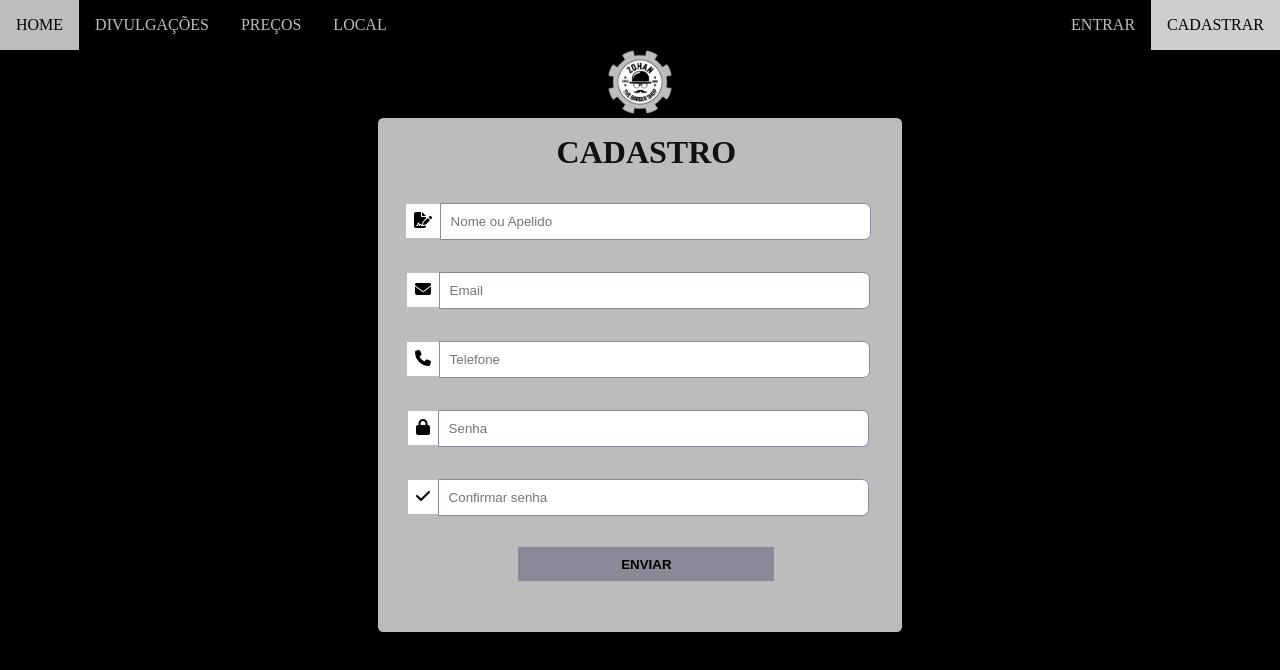
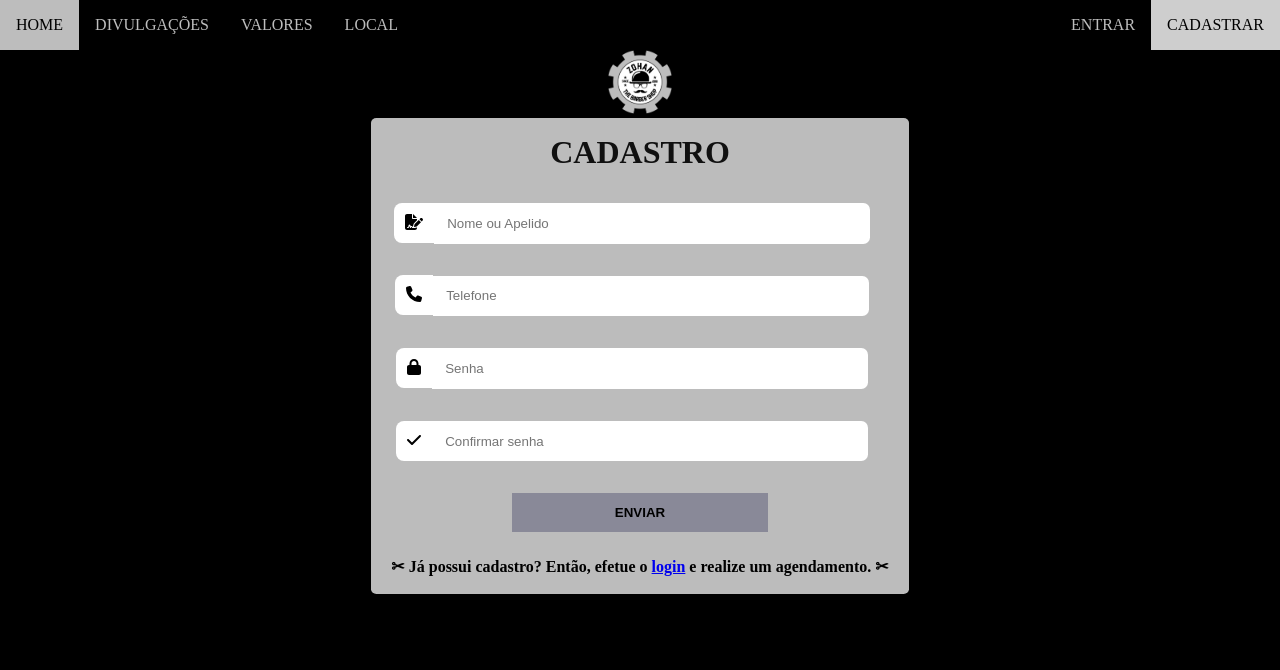
Before and after one commit to alvarolopes2021/zohan-c317, an Angular app: page /signup in a window 1280 px wide. Shown: the top 670 px of the page. Built offline with nearby package versions, Linux system fonts and the light colour scheme; a web font is replaced by a local one.

Commit message:
feat: signup page front end is done

```diff
--- a/src/app/home/prices/prices.component.html
+++ b/src/app/home/prices/prices.component.html
@@ -19,7 +19,12 @@
                     </tr>
                     <tr>
                         <td>PEZINHO</td>
-                        <td>R$05.00</td>
+                        <td>R$5.00</td>
+                    </tr>
+
+                    <tr>
+                        <td>SOBRANCELHA</td>
+                        <td>R$5.00</td>
                     </tr>
                 </table>
             </div>
--- a/src/app/navs/home-nav/home-nav.component.html
+++ b/src/app/navs/home-nav/home-nav.component.html
@@ -2,7 +2,7 @@
     <ul>
         <a routerLink="/home"> <li routerLinkActive="active"> HOME </li>  </a>
         <a routerLink="/ads"> <li routerLinkActive="active"> DIVULGAÇÕES </li> </a>
-        <a routerLink="/prices"> <li routerLinkActive="active"> PREÇOS </li> </a>
+        <a routerLink="/prices"> <li routerLinkActive="active"> VALORES </li> </a>
         <a routerLink="/location"> <li routerLinkActive="active"> LOCAL </li> </a>
         <a routerLink="/signup"> <li class="menu-right" routerLinkActive="active"> CADASTRAR </li> </a>
         <a href=""> <li class="menu-right" routerLinkActive="active"> ENTRAR </li> </a>
--- a/src/app/signup/signup.component.css
+++ b/src/app/signup/signup.component.css
@@ -31,37 +31,39 @@ h1{
     margin-bottom: 5%;
     border-radius: 1%;
     padding-left: 1%;
+    padding-right: 1%;
 }
 
 
 input[type="text"],
 input[type="tel"],
-input[type="password"],
-input[type="email"]{
+input[type="password"]{
      width: 80%;
-     padding: 0.75em;
+     padding: 2.5%;
      margin-top: 1.2em;
      margin-right: 1.2em;
      margin-bottom: 1.2em;
-     border: 1px solid #898998;
+     border: none;
      border-bottom-right-radius: 0.5em;
      border-top-right-radius: 0.5em;
+
  }
 
 
- input[type="submit"]{
+ .submit{
      margin-top: 3%;
      margin-left: 0;
-     margin-bottom: 10%;
+     margin-bottom: 5%;
      width: 50%;
-     padding: 0.7em;
+     padding: 0.9em;
      background-color: #898998;
      border: none;
      cursor: pointer;
      font-weight: bolder;
+     text-decoration: none;
  }
 
- input[type="submit"]:hover{
+ .submit:hover{
     background-color: #9a9a9a;
 }
 
@@ -69,6 +71,15 @@ input[type="email"]{
     color: #000;
     background-color: #fff;
     display: inline-block;
-    padding: 0.5em;
+    padding: 2.15%;
+    border-top-left-radius: 0.5em;
+    border-bottom-left-radius: 0.5em;
+}
+.input-icons:hover{
+    cursor: pointer;
+}
 
+.alreadyUser{
+    color: #000;
+    font-weight: bolder;
 }
--- a/src/app/signup/signup.component.html
+++ b/src/app/signup/signup.component.html
@@ -7,34 +7,29 @@
     <div class="hold-form">
 
         <h1>CADASTRO</h1>
-        <form action="">
+
+        <form [formGroup]="signupForm">
 
             <div class="input-container">
                 <label for="username">
                     <fa-icon [icon]="icons.get('faFileSignature')" class="input-icons"></fa-icon>
                 </label>
-                <input type="text" id="username" placeholder="Nome ou Apelido">
+                <input type="text" id="username" name="username" formControlName="userName"
+                    placeholder="Nome ou Apelido">
             </div>
 
             <div class="input-container">
-                <label for="email">
-                    <fa-icon [icon]="icons.get('faEnvelope')" class="input-icons"></fa-icon>
-                </label>
-                <input type="email" id="email" placeholder="Email">
-            </div>
-
-            <div class="input-container">
-                <label for="">
+                <label for="phone">
                     <fa-icon [icon]="icons.get('faPhone')" class="input-icons"></fa-icon>
                 </label>
-                <input type="tel" placeholder="Telefone">
+                <input type="tel" name="phone" id="phone" formControlName="userPhone" placeholder="Telefone">
             </div>
 
             <div class="input-container">
                 <label for="psw">
                     <fa-icon [icon]="icons.get('faLock')" class="input-icons"></fa-icon>
                 </label>
-                <input type="password" name="" id="psw" placeholder="Senha">
+                <input type="password" id="psw" name="psw" formControlName="userPsw" placeholder="Senha">
             </div>
 
 
@@ -42,14 +37,24 @@
                 <label for="confirmPsw">
                     <fa-icon [icon]="icons.get('faCheck')" class="input-icons"></fa-icon>
                 </label>
-                <input type="password" name="" id="confirmPsw" placeholder="Confirmar senha">
+                <input type="password" id="confirmPsw" name="confirmPsw" formControlName="userConfirmPsw"
+                    placeholder="Confirmar senha">
             </div>
 
             <div>
-                <input type="submit" value="ENVIAR">
+                <button class="submit" (click)="signup()">ENVIAR</button>
             </div>
 
         </form>
+
+        <div class="alreadyUser">
+            <p>&#9986; Já possui cadastro? Então, efetue o <a routerLink='/login' >login</a>
+                e realize um agendamento. &#9986;
+            </p>
+        </div>
+
+        <br>
+
     </div>
 
 </div>
--- a/src/app/signup/signup.component.ts
+++ b/src/app/signup/signup.component.ts
@@ -1,5 +1,7 @@
 import { Component, OnInit } from '@angular/core';
 import { IconServiceService } from 'src/assets/icon-service.service';
+import { FormGroup, FormControl, Validators } from '@angular/forms';
+import { Constants } from 'src/constants';
 
 @Component({
   selector: 'app-signup',
@@ -20,6 +22,31 @@ export class SignupComponent implements OnInit {
     this.icons = this.iconService.getIcons();
   }
 
+  errors : Map<string,string> = new Map<string, string>();
+
+  signupForm = new FormGroup({
+    userName: new FormControl('', [Validators.required]),
+    userPhone: new FormControl('', [Validators.required]),
+    userPsw: new FormControl('', [Validators.required, Validators.min(6)]),
+    userConfirmPsw: new FormControl('', [Validators.required, Validators.min(6)]),
+  });
+
+
+
+  signup(){
+    const formValue = this.signupForm;
+
+    if(formValue.get('userName')?.valid && formValue.get('userPsw')?.valid){
+      let newPsw = btoa(formValue.get('userPsw')?.value);  //converts the password to base64
+
+    }
+
+    if(!formValue.get('userName')?.valid){
+
+
+    }
+
+  }
 
 
 }
--- /dev/null
+++ b/src/constants.ts
@@ -0,0 +1,18 @@
+export class Constants{
+
+    static HttpEndpoints = class {
+
+        static LOGIN: string = "http://192.168.15.18:3000/auth/login";
+
+        static SIGN_UP: string = "http://192.168.15.18:3000/auth/signup";
+
+    }
+
+    static Errors = class {
+
+        static USERNAME_NULL = 'Usuário não pode ser vazio';
+
+
+    }
+
+}
```
Also changed, not shown: src/app/app.module.ts (+7 -2 lines), src/app/services/auth.service.ts (added, +17 -0 lines), 1 other file (tests, documents, lock files or other folders).
